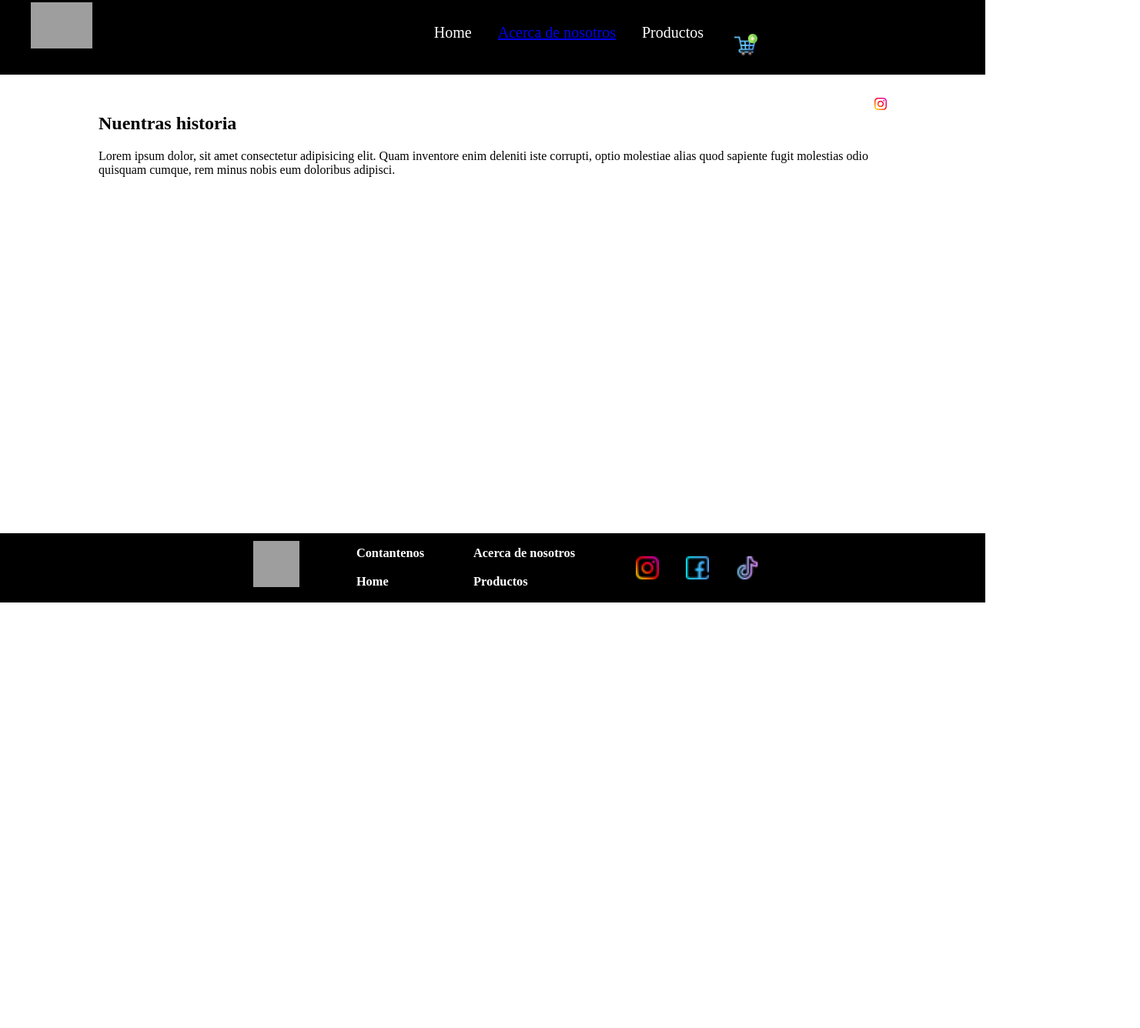
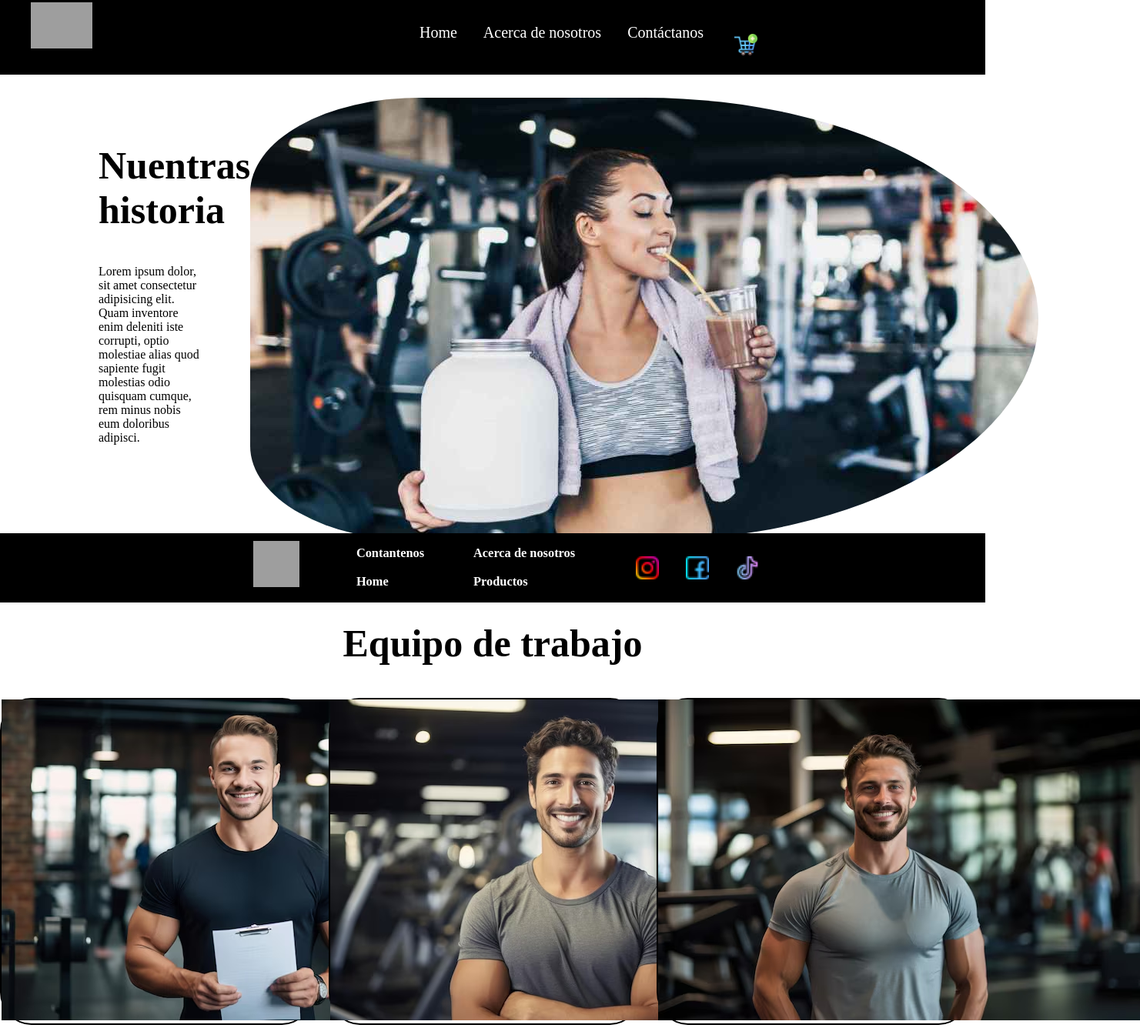
Before and after one commit to ManuelaML/Hackaton, a plain HTML site: page nosotros.html in a window 1280 px wide. Shown: the part 17-1353 px from the top of the page at 77% size, 1481 px wide, since content can reach past the window. Before the commit the page ends 800 px from the top, so only its background shows below. Drawn offline with Linux system fonts and the light colour scheme; grey boxes are pictures that could not be loaded.

Commit message:
cambios pag nosotros

```diff
--- a/nav.css
+++ b/nav.css
@@ -14,7 +14,6 @@
   }
 
   .elementos-nav {
-    color: white;
     align-items: center;
     margin-left: auto;
     margin-top: 3%;
@@ -28,6 +27,8 @@
   }
 
   .elementos-nav a {
+    text-decoration: none;
+    color: white;
     margin-right: 30px;
     font-size: 20px;
   }
--- a/nosotros.css
+++ b/nosotros.css
@@ -1,5 +1,47 @@
-.contenedor1{
+.contenedor1 {
     display: flex;
     padding: 0 10%;
+    margin-bottom: 100px;
 }
-/* En el archivo nav.css */
+
+
+.contenedor1-img img {
+    border-radius: 30% 70% 70% 30%;
+}
+
+.contenedor1-historia h2 {
+    font-size: 50px;
+    margin-top: 30%;
+}
+
+
+.contenedor-p {
+    width: 70%;
+}
+
+
+.contenedor2 {
+    display: flex;
+    padding: 0 10%;
+    margin-bottom: 100px;
+}
+
+.titulo-h2 {
+    text-align: center;
+    font-size: 50px;
+
+}
+
+
+.contenedor2-img {
+    display: flex;
+    justify-content: space-around;
+}
+
+.persona1, .persona2, .persona3 {
+    width: 200px;
+    flex-grow: 1;
+    margin-right: 20px;
+    border: 2px solid black; /* Grosor del borde y tipo de borde */
+    border-radius: 10%;
+}
--- a/nosotros.html
+++ b/nosotros.html
@@ -21,9 +21,9 @@
           </div>
 
           <div class="elementos-nav">
-            <a id="Home">Home</a>
-            <a id="nosotros" href="#acerca-de-nosotros">Acerca de nosotros</a>
-            <a id="prductos">Productos</a>
+            <a id="Home" href="index.html">Home</a>
+            <a id="nosotros" href="nosotros.html">Acerca de nosotros</a>
+            <a id="prductos" href="contacto.html">Contáctanos</a>
           </div>
 
           <div class="img-carrito">
@@ -36,13 +36,56 @@
         <div class="contenedor1">
             <div class="contenedor1-historia">
                 <h2>Nuentras historia</h2>
-                <p class="contenedor-p">Lorem ipsum dolor, sit amet consectetur adipisicing elit. Quam inventore enim deleniti iste corrupti, optio molestiae alias quod sapiente fugit molestias odio quisquam cumque, rem minus nobis eum doloribus adipisci.</p>
+
+                <div class="contenedor-p">
+                  <p>Lorem ipsum dolor, sit amet consectetur adipisicing elit. Quam inventore enim deleniti iste corrupti, optio molestiae alias quod sapiente fugit molestias odio quisquam cumque, rem minus nobis eum doloribus adipisci.</p>
+
+                </div>
             </div>
+
+
+
             <div class="contenedor1-img">
-                <img class="instagram" src="/images/instagram.png" alt="carrito">
+                <img src="/images/productoDeportivos.jpg" alt="">
             </div>
         </div>
-    </div>
+
+        <div class="Contenedor2">
+          <div>
+            <h2 class="titulo-h2">Equipo de trabajo</h2>
+          </div>
+
+          <div class="contenedor2-img">
+            <div class="persona1">
+              <img src="/images/img 1.avif" alt="carrito" />
+            </div>
+            <div class="texto">
+
+            </div>
+            <div class="persona2">
+              <img src="/images/img 2.avif" alt="carrito" />
+            </div>
+            <div class="texto">
+
+            </div>
+           <div class="persona3">
+            <img src="/images/img3.avif" alt="carrito" />
+           </div>
+           <div class="texto">
+
+          </div>
+
+
+          </div>
+      </div>
+
+      </div>
+
+      <br>
+      <br>
+      <br>
+      <br>
+      <br>
 
 
 
```
Also changed, not shown: images/img 1.avif (added), images/img 2.avif (added), images/img3.avif (added), images/productoDeportivos.jpg (added).
